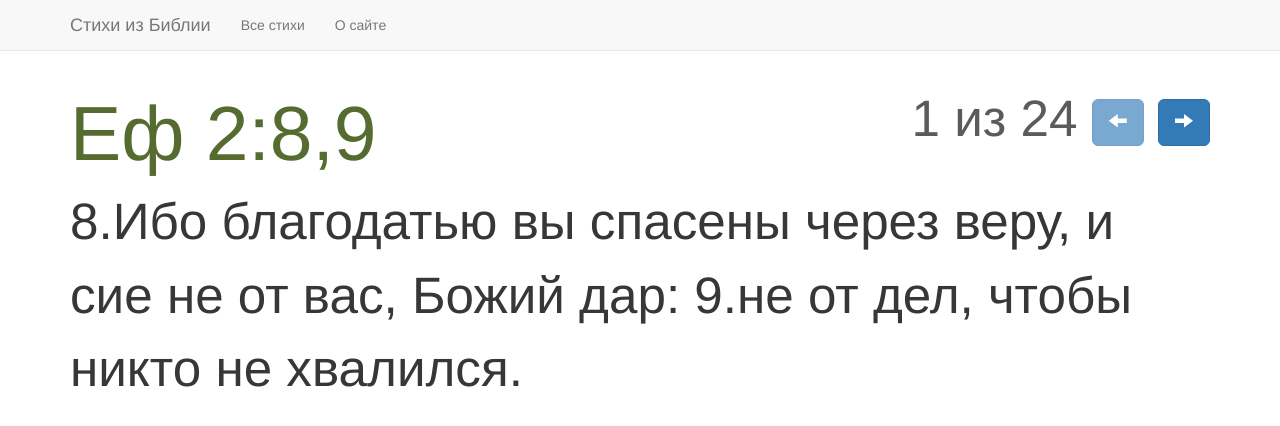
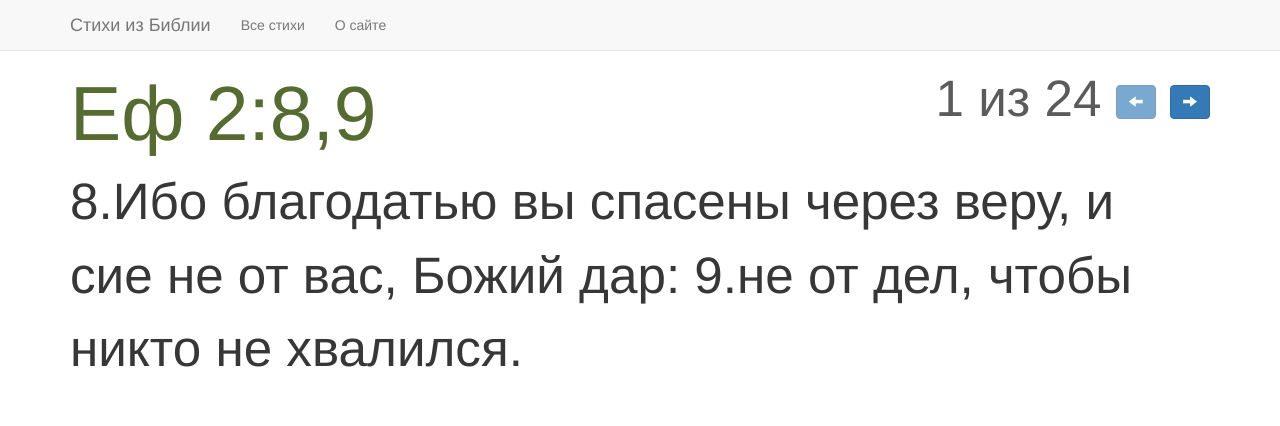
Before and after one commit to prostodemon/bible-verse, a Jekyll site: the page built from index.html, in a window 1280 px wide. Shown: the top 426 px of the page. Built offline with Jekyll 4.4.1, drawn with Linux system fonts in a browser that asks for light colours; nearby versions of some CDN libraries; the list of posts is cut into pages by our own code.

```diff
--- a/index.html
+++ b/index.html
@@ -4,17 +4,17 @@ layout: default
 
 {% for post in paginator.posts %}
 <div class="verse">
-    <h1 style="font-size: 6vmax; color: #556B2F">
+    <h1 style="font-size: 6vmax; color: #556B2F; margin-top: 0;">
         <!-- Pagination links -->
         <div class="pull-right" style="font-size: 4vmax; color: #5b5b5b;">
-            <span class="page_number" style="margin-top: 0.5vmax;">{{ paginator.page }} из {{ paginator.total_pages }}</span>
+            <span class="page_number">{{ paginator.page }} из {{ paginator.total_pages }}</span>
             {% if paginator.previous_page %}
-            <a href="{{ paginator.previous_page_path | prepend: site.url }}" class="previous btn btn-primary btn-lg"
+            <a href="{{ paginator.previous_page_path | prepend: site.url }}" class="previous btn btn-primary btn-default"
                title="предыдущий стих">
                 <span class="glyphicon glyphicon-arrow-left" aria-hidden="true"></span>
             </a>
             {% else %}
-            <a href="{{ paginator.previous_page_path | prepend: site.url }}" class="previous btn btn-primary btn-lg disabled"
+            <a href="{{ paginator.previous_page_path | prepend: site.url }}" class="previous btn btn-primary btn-default disabled"
                title="предыдущий стих">
                 <span class="glyphicon glyphicon-arrow-left" aria-hidden="true"></span>
             </a>
@@ -22,12 +22,12 @@ layout: default
 
 
             {% if paginator.next_page %}
-            <a href="{{ paginator.next_page_path | prepend: site.url }}" class="next btn btn-primary btn-lg"
+            <a href="{{ paginator.next_page_path | prepend: site.url }}" class="next btn btn-primary btn-default"
                title="следующий стих">
                 <span class="glyphicon glyphicon-arrow-right" aria-hidden="true"></span>
             </a>
             {% else %}
-            <a href="{{ paginator.next_page_path | prepend: site.url }}" class="next btn btn-primary btn-lg disabled"
+            <a href="{{ paginator.next_page_path | prepend: site.url }}" class="next btn btn-primary btn-default disabled"
                title="следующий стих">
                 <span class="glyphicon glyphicon-arrow-right" aria-hidden="true"></span>
             </a>
@@ -36,7 +36,7 @@ layout: default
         {{ post.title }}
     </h1>
 
-    <div style="font-size: 4vmax; color: #373737">
+    <div style="font-size: 4vmax; color: #373737" class="clearfix">
         {{ post.content }}
     </div>
 </div>
```
